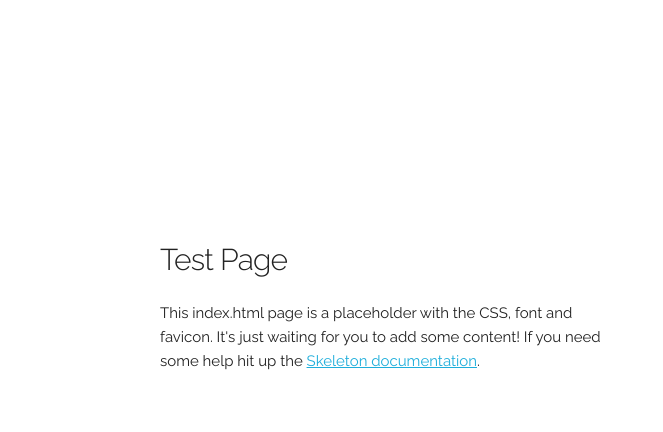
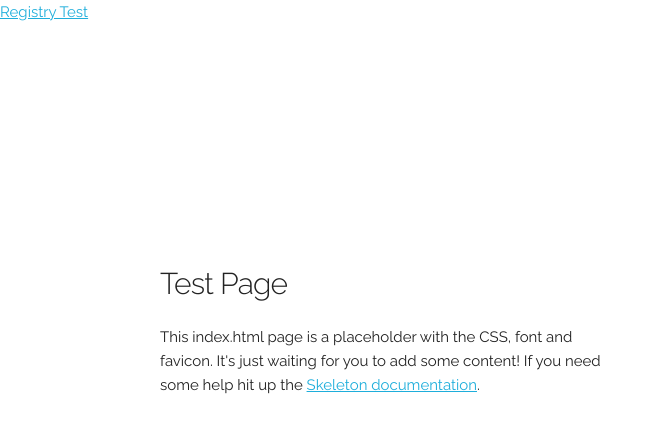
Before and after one commit to aspencer116/kristin-and-andrew, a plain HTML site: page index.html in a window 1280 px wide. Shown: the whole page, without its empty margins (0-663 px from the left). Drawn offline with Linux system fonts and the light colour scheme.

Commit message:
Test multiple pages in Github Pages

```diff
--- a/index.html
+++ b/index.html
@@ -28,9 +28,10 @@
 
 </head>
 <body>
+  <div class="nav">
+    <a href="registry.html">Registry Test</a>
+  </div>
 
-  <!-- Primary Page Layout
-  –––––––––––––––––––––––––––––––––––––––––––––––––– -->
   <div class="container">
     <div class="row">
       <div class="one-half column" style="margin-top: 25%">
```
Also changed, not shown: registry.html (added, +1 -0 lines).
